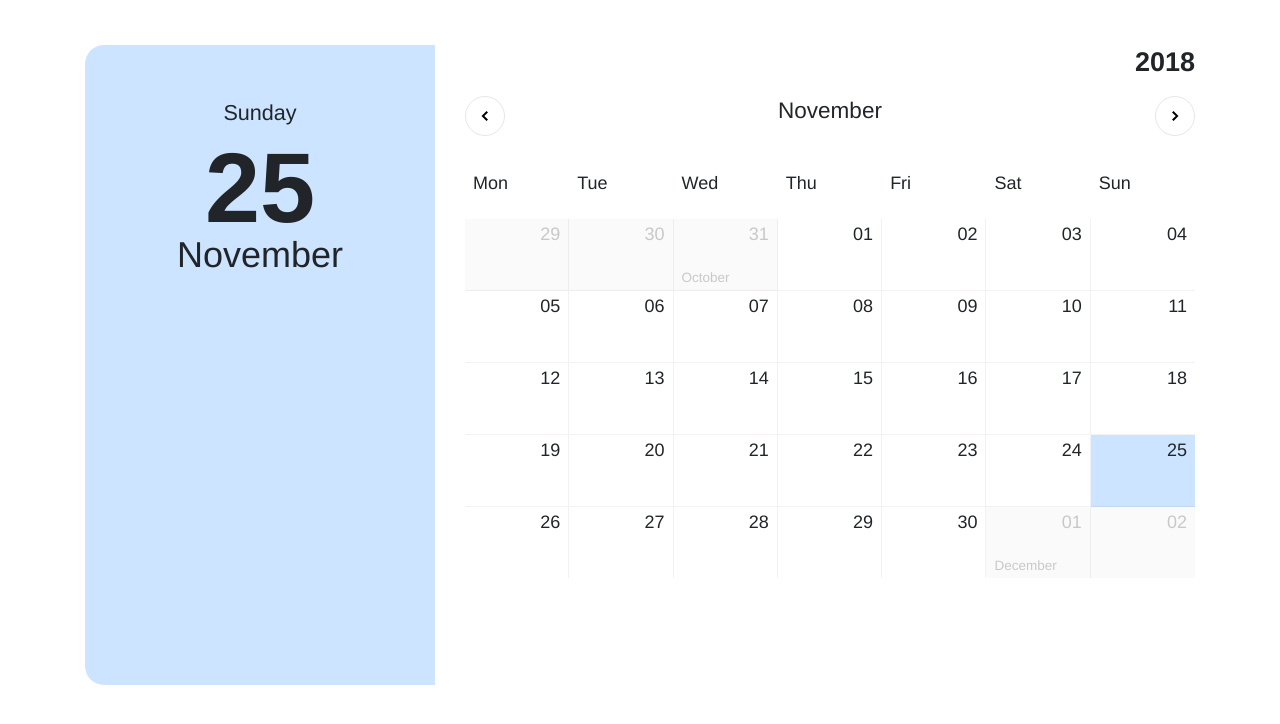
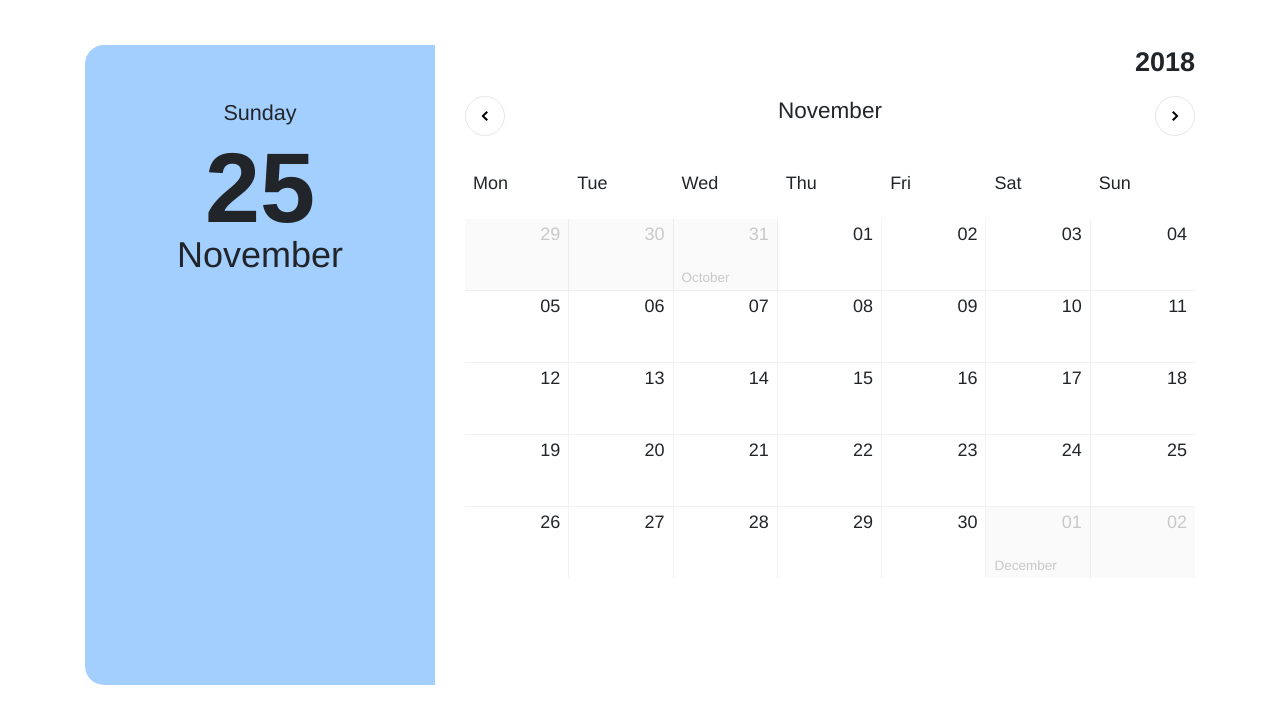
Before and after one commit to trelo-bifteki/duty-calls-ui, a Vue app: page / in a window 1280 px wide. Shown: the top 724 px of the page. Built offline with nearby package versions, Linux system fonts and the light colour scheme.

Commit message:
extracting sidebar from calendar

```diff
--- a/package.json
+++ b/package.json
@@ -11,6 +11,7 @@
     "bootstrap": "^4.1.3",
     "jquery": "^3.3.1",
     "moment": "^2.22.2",
+    "octicons": "^8.1.3",
     "popper.js": "^1.14.5",
     "vue": "^2.5.17"
   },
--- a/src/App.vue
+++ b/src/App.vue
@@ -2,12 +2,14 @@
 import moment from 'moment';
 import ArrowLeft from './ArrowLeft.vue';
 import ArrowRight from './ArrowRight.vue';
+import CalendarSidebar from './CalendarSidebar';
 
 export default {
   name: 'App',
   components: {
     ArrowLeft,
     ArrowRight,
+    CalendarSidebar,
   },
   data() {
     return {
@@ -227,31 +229,6 @@
     initialYear: function() {
       return this.today.format("Y");
     },
-    todayInCurrentMonthAndYear: function() {
-      return (
-        this.month === this.initialMonth &&
-        this.year === this.initialYear
-      );
-    },
-    selectedDayAndMonth: function() {
-      let dayAndMonth = this.selectedDate.format("D MMMM");
-      dayAndMonth = dayAndMonth.split(" ");
-      dayAndMonth = {
-        day: dayAndMonth[0],
-        month: dayAndMonth[1]
-      };
-
-      return dayAndMonth;
-    },
-    selectedWeekDay: function() {
-      return this.selectedDate.format("dddd");
-    },
-    todayIsEqualSelectDate: function() {
-      return (
-        this.selectedDate.format("YYYYMMDD") ===
-        this.today.format("YYYYMMDD")
-      );
-    }
   },
   methods: {
     addMonth: function() {
@@ -296,32 +273,11 @@
       <div class="row">
         <div class="col-md-4">
           <div class="b-calendar__information">
-            <div class="today d-flex justify-content-center align-items-center">
-              <div class="weekDay">
-                {{selectedWeekDay | capitalize}}
-              </div>
-              <div class="day">
-                {{selectedDayAndMonth.day}}
-              </div>
-              <div class="month">
-                {{selectedDayAndMonth.month | capitalize}}
-              </div>
-              <a
-                href="#"
-                id="goTodayLink"
-                @click="goToday"
-                v-show="!todayInCurrentMonthAndYear || !todayIsEqualSelectDate"
-              >
-                Today
-              </a>
-              <div
-                class="tooltip"
-                target="goTodayLink"
-                v-show="!todayInCurrentMonthAndYear || !todayIsEqualSelectDate"
-              >
-                Back to today
-              </div>
-            </div>
+            <CalendarSidebar
+              :selectedDate="selectedDate"
+              :today="today"
+              @onTodayClicked="goToday"
+              ></CalendarSidebar>
           </div>
         </div>
         <div class="col-md-8">
--- /dev/null
+++ b/src/CalendarSidebar.vue
@@ -0,0 +1,80 @@
+<script>
+
+export default {
+  component: 'CalendarSidebar',
+  props: {
+    selectedDate: {
+      type: Object,
+      required: true,
+    },
+    today: {
+      required: true,
+    }
+  },
+  computed: {
+    selectedWeekDay: function() {
+      return this.selectedDate.format("dddd");
+    },
+    selectedDayAndMonth: function() {
+      let dayAndMonth = this.selectedDate.format("D MMMM");
+      dayAndMonth = dayAndMonth.split(" ");
+      dayAndMonth = {
+        day: dayAndMonth[0],
+        month: dayAndMonth[1]
+      };
+
+      return dayAndMonth;
+    },
+    todayInCurrentMonthAndYear: function() {
+      return (
+        this.month === this.initialMonth &&
+        this.year === this.initialYear
+      );
+    },
+    todayIsEqualSelectDate: function() {
+      return (
+        this.selectedDate.format("YYYYMMDD") ===
+        this.today.format("YYYYMMDD")
+      );
+    },
+  },
+  filters: {
+    capitalize: function(value) {
+      if (!value) return "";
+      value = value.toString();
+      return value.charAt(0).toUpperCase() + value.slice(1);
+    }
+  },
+};
+
+</script>
+<template>
+  <div class="b-calendar__information">
+    <div class="today d-flex justify-content-center align-items-center">
+      <div class="weekDay">
+        {{selectedWeekDay | capitalize}}
+      </div>
+      <div class="day">
+        {{selectedDayAndMonth.day}}
+      </div>
+      <div class="month">
+        {{selectedDayAndMonth.month | capitalize}}
+      </div>
+      <a
+        href="#"
+        id="goTodayLink"
+        @click="$emit('onTodayClicked')"
+        v-show="!todayInCurrentMonthAndYear || !todayIsEqualSelectDate"
+      >
+        Today
+      </a>
+      <div
+        class="tooltip"
+        target="goTodayLink"
+        v-show="!todayInCurrentMonthAndYear || !todayIsEqualSelectDate"
+      >
+        Back to today
+      </div>
+    </div>
+  </div>
+</template>
```
Also changed, not shown: 1 other file (tests, documents, lock files or other folders).
